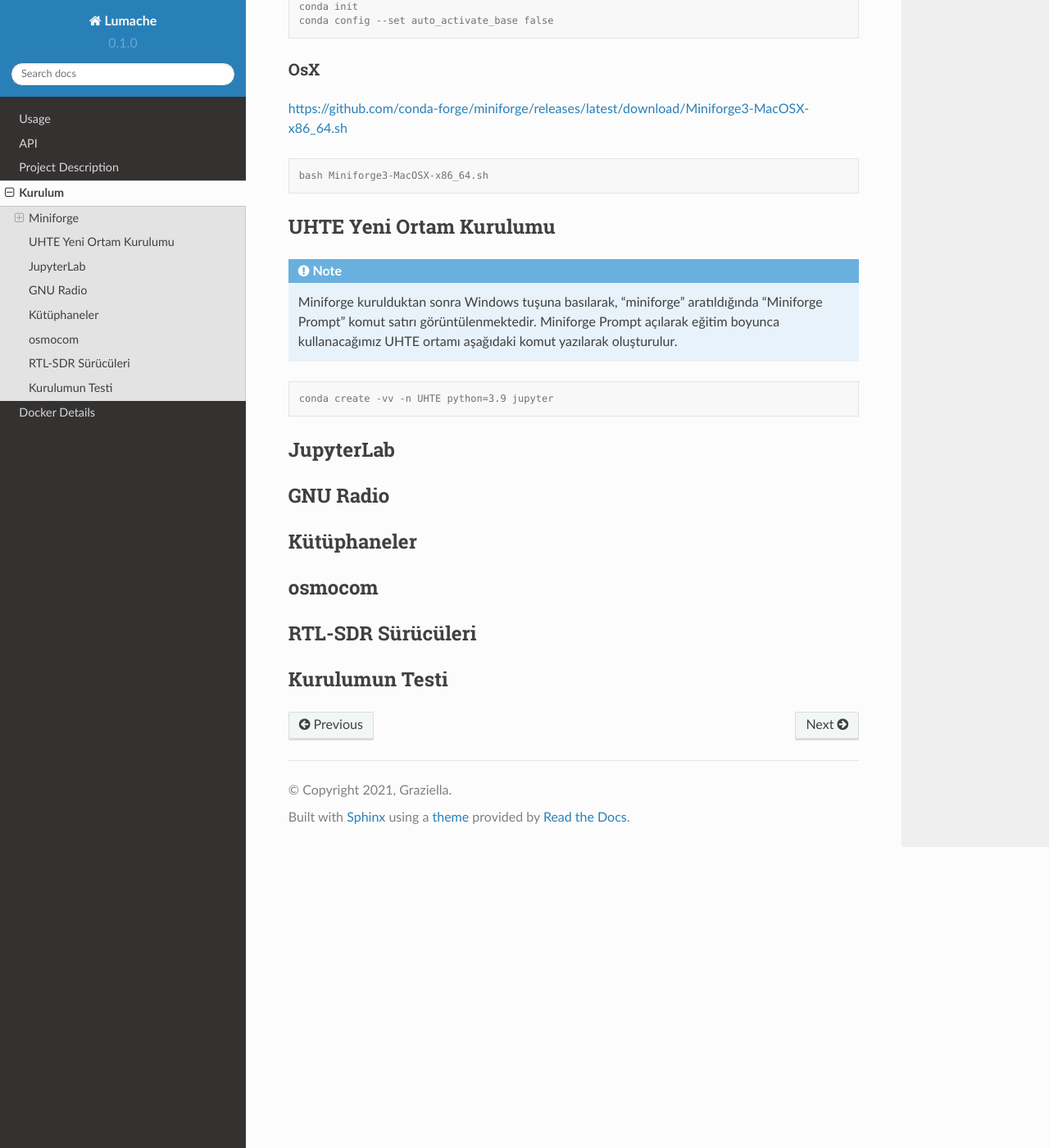
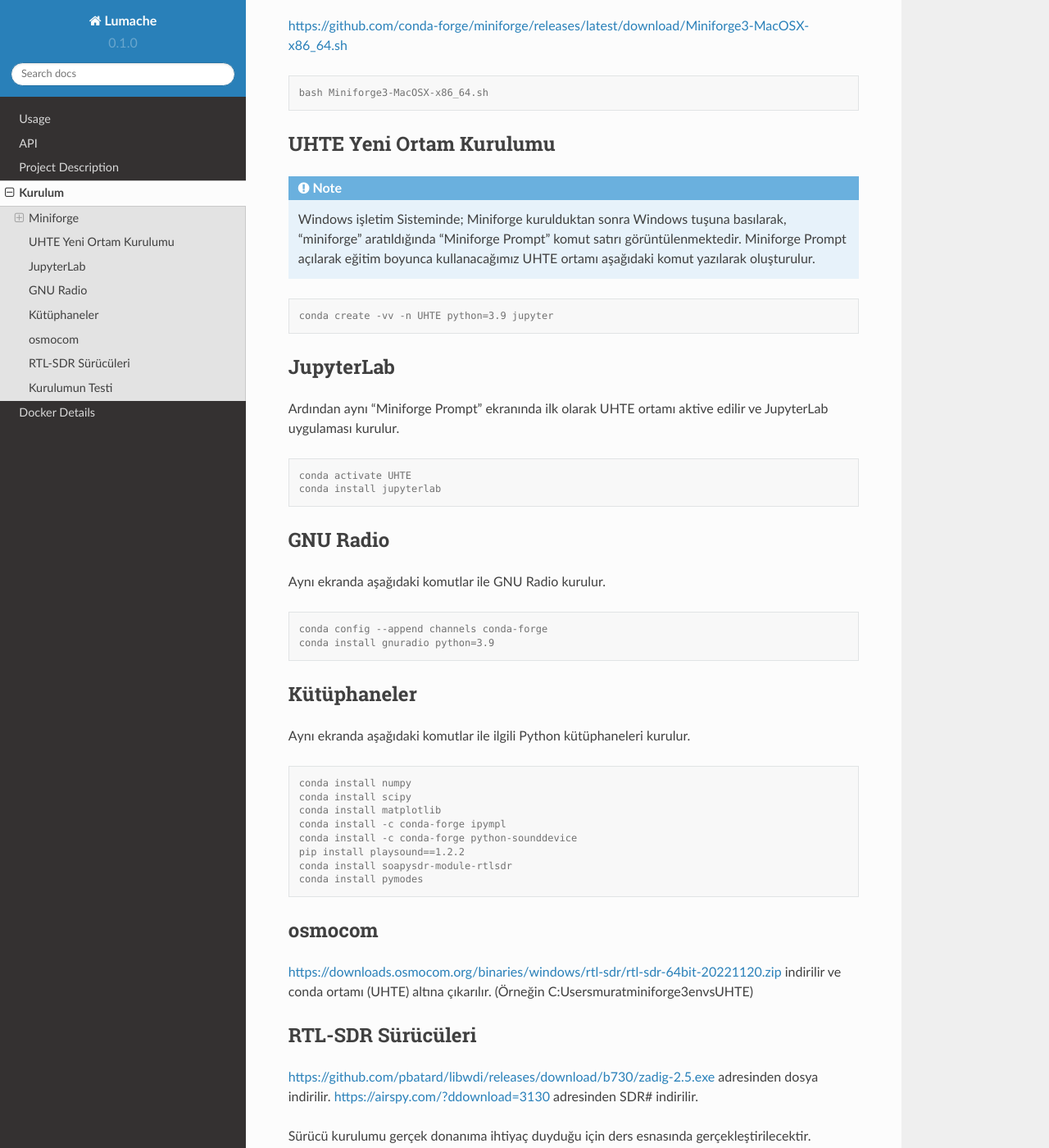
Before and after one commit to oakdemirci/rtdtutorial, a Sphinx documentation site: the page built from docs/source/installation.rst, in a window 1280 px wide and 1400 px high, scrolled down 679 px. Shown: the whole window at 82% size. Built offline with Sphinx 7.4.7 and the Read the Docs theme 2.0.0, drawn with Linux system fonts in a browser that asks for light colours; some of the changed text lies outside the part shown.

Commit message:
Update installation.rst

```diff
--- a/docs/source/installation.rst
+++ b/docs/source/installation.rst
@@ -44,7 +40,7 @@ UHTE Yeni Ortam Kurulumu
 
 .. note::
 
-   Miniforge kurulduktan sonra Windows tuşuna basılarak, “miniforge” aratıldığında “Miniforge Prompt” komut satırı görüntülenmektedir. Miniforge Prompt açılarak eğitim boyunca kullanacağımız UHTE ortamı aşağıdaki komut yazılarak oluşturulur.
+   Windows işletim Sisteminde; Miniforge kurulduktan sonra Windows tuşuna basılarak, “miniforge” aratıldığında “Miniforge Prompt” komut satırı görüntülenmektedir. Miniforge Prompt açılarak eğitim boyunca kullanacağımız UHTE ortamı aşağıdaki komut yazılarak oluşturulur.
 
 
 .. code-block:: console
@@ -55,18 +51,68 @@ UHTE Yeni Ortam Kurulumu
 JupyterLab
 ------------
 
+Ardından aynı “Miniforge Prompt” ekranında ilk olarak UHTE ortamı aktive edilir ve JupyterLab uygulaması kurulur.
+
+.. code-block:: console
+
+   conda activate UHTE
+   conda install jupyterlab
+
+
 GNU Radio
 ------------
+
+Aynı ekranda aşağıdaki komutlar ile GNU Radio kurulur.
+
+.. code-block:: console
+
+   conda config --append channels conda-forge
+   conda install gnuradio python=3.9
 
 
 Kütüphaneler
 ------------
 
+Aynı ekranda aşağıdaki komutlar ile ilgili Python kütüphaneleri kurulur.
+
+.. code-block:: console
+
+   conda install numpy
+   conda install scipy
+   conda install matplotlib
+   conda install -c conda-forge ipympl
+   conda install -c conda-forge python-sounddevice
+   pip install playsound==1.2.2
+   conda install soapysdr-module-rtlsdr
+   conda install pymodes
+
+
 osmocom
 ------------
+
+https://downloads.osmocom.org/binaries/windows/rtl-sdr/rtl-sdr-64bit-20221120.zip indirilir ve
+conda ortamı (UHTE) altına çıkarılır. (Örneğin C:\Users\murat\miniforge3\envs\UHTE)
 
 RTL-SDR Sürücüleri
 ------------
 
+https://github.com/pbatard/libwdi/releases/download/b730/zadig-2.5.exe adresinden dosya
+indirilir.
+https://airspy.com/?ddownload=3130 adresinden SDR# indirilir.
+
+Sürücü kurulumu gerçek donanıma ihtiyaç duyduğu için ders esnasında gerçekleştirilecektir.
+Yukarıdaki dosyaların kullanıcı bilgisayarına indirilmesi yeterlidir.
+
+
 Kurulumun Testi
 ------------
+
+Kurulumları test etmek için yeni bir Miniforge Prompt açılır ve komut satırından UHTE ortamı
+aktive edilir ve ardından Jupyter Lab başlatılır.
+
+.. code-block:: console
+
+   conda activate UHTE
+   jupyter-lab
+
+Gelen Launcher ekranından Python3 Notebook seçilerek yeni bir not defteri oluşturulur.
```
Also changed, not shown: other parts of docs/source/installation.rst (+0 -4 lines).
